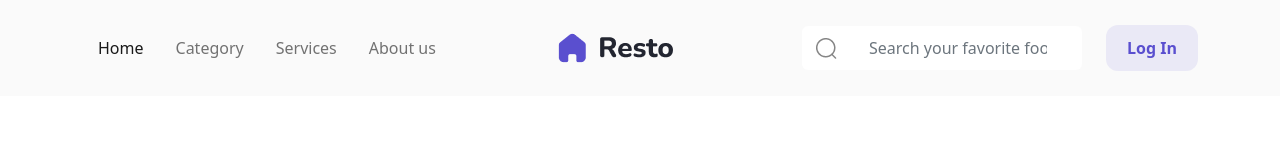
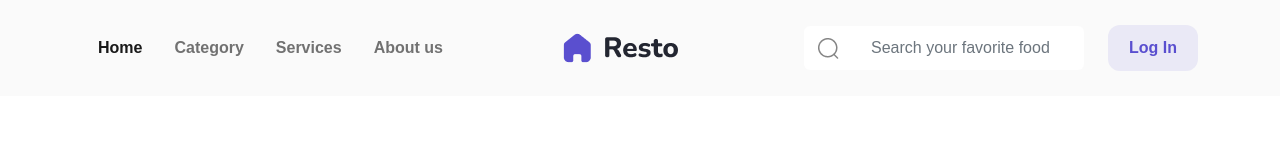
Before and after one commit to kursitoklek/slicing-bwa, a plain HTML site: page index.html in a window 1280 px wide. Drawn offline with Linux system fonts and the light colour scheme.

Commit message:
styling navbar

```diff
--- a/index.html
+++ b/index.html
@@ -12,6 +12,7 @@
 
 <body>
 
+    <!-- start navbar -->
     <nav class="navbar navbar-expand-lg navbar-light px-0 py-4">
         <div class="container-xl">
             <!-- Logo -->
@@ -23,10 +24,10 @@
             <div class="collapse navbar-collapse" id="navbarCollapse">
                 <!-- Nav -->
                 <div class="navbar-nav mx-lg-0">
-                    <a class="nav-item nav-link active mx-lg-2 nav-item-hover" href="#" aria-current="page">Home</a>
-                    <a class="nav-item nav-link mx-lg-2 nav-item-hover" href="#">Category</a>
-                    <a class="nav-item nav-link mx-lg-2 nav-item-hover" href="#">Services</a>
-                    <a class="nav-item nav-link mx-lg-2 nav-item-hover" href="#">About us</a>
+                    <a class="nav-item nav-link active mx-lg-2 nav-link-ltr" href="#" aria-current="page">Home</a>
+                    <a class="nav-item nav-link mx-lg-2 nav-link-ltr" href="#">Category</a>
+                    <a class="nav-item nav-link mx-lg-2 nav-link-ltr" href="#">Services</a>
+                    <a class="nav-item nav-link mx-lg-2 nav-link-ltr" href="#">About us</a>
                 </div>
                 <a class="navbar-brand mx-lg-auto" href="#">
                     <img src="assets/logo.png" class="h-8" alt="...">
@@ -47,6 +48,10 @@
             </div>
         </div>
     </nav>
+    <!-- end navbar -->
+    <!-- start carousel -->
+
+    <!-- end carousel -->
 
     <script src="bootstrap/js/bootstrap.bundle.min.js"></script>
 </body>
--- a/style/style.css
+++ b/style/style.css
@@ -1,5 +1,6 @@
 nav {
     background-color: #fafafa;
+    font-family: 'Poppins', sans-serif;
 }
 
 .search-input {
@@ -12,6 +13,11 @@ nav {
 
 .search-input input {
     padding: 10px 20px;
+    font-style: normal;
+    font-weight: 500;
+    font-size: 16px;
+    line-height: 24px;
+    color: #858585;
 }
 
 .login-button a {
@@ -29,24 +35,30 @@ nav {
     line-height: 24px;
 }
 
-a:after {
-    position: absolute;
-    width: 100%;
-    content: '';
-    transform: scaleX(0);
-    height: 2px;
-    bottom: 0;
-    left: 0;
-    background-color: #0087ca;
-    transform-origin: bottom right;
-    transition: transform 0.25s ease-out;
+.nav-link {
+    font-style: bold;
+    font-weight: 600;
+    font-size: 16px;
+    line-height: 24px;
 }
 
-a:hover:after {
-    transform: scaleX(1);
-    transform-origin: bottom left;
-    -webkit-transform: scaleX(1);
-    -moz-transform: scaleX(1);
-    -ms-transform: scaleX(1);
-    -o-transform: scaleX(1);
+.nav-link:hover {
+    opacity: 1;
 }
+
+.nav-link::before {
+    transition: 300ms;
+    height: 3px;
+    content: "";
+    position: absolute;
+    background-color: #5A4FCF;
+}
+
+.nav-link-ltr::before {
+    width: 0%;
+    bottom: 20px;
+}
+
+.nav-link-ltr:hover::before {
+    width: 70px;
+}
```
